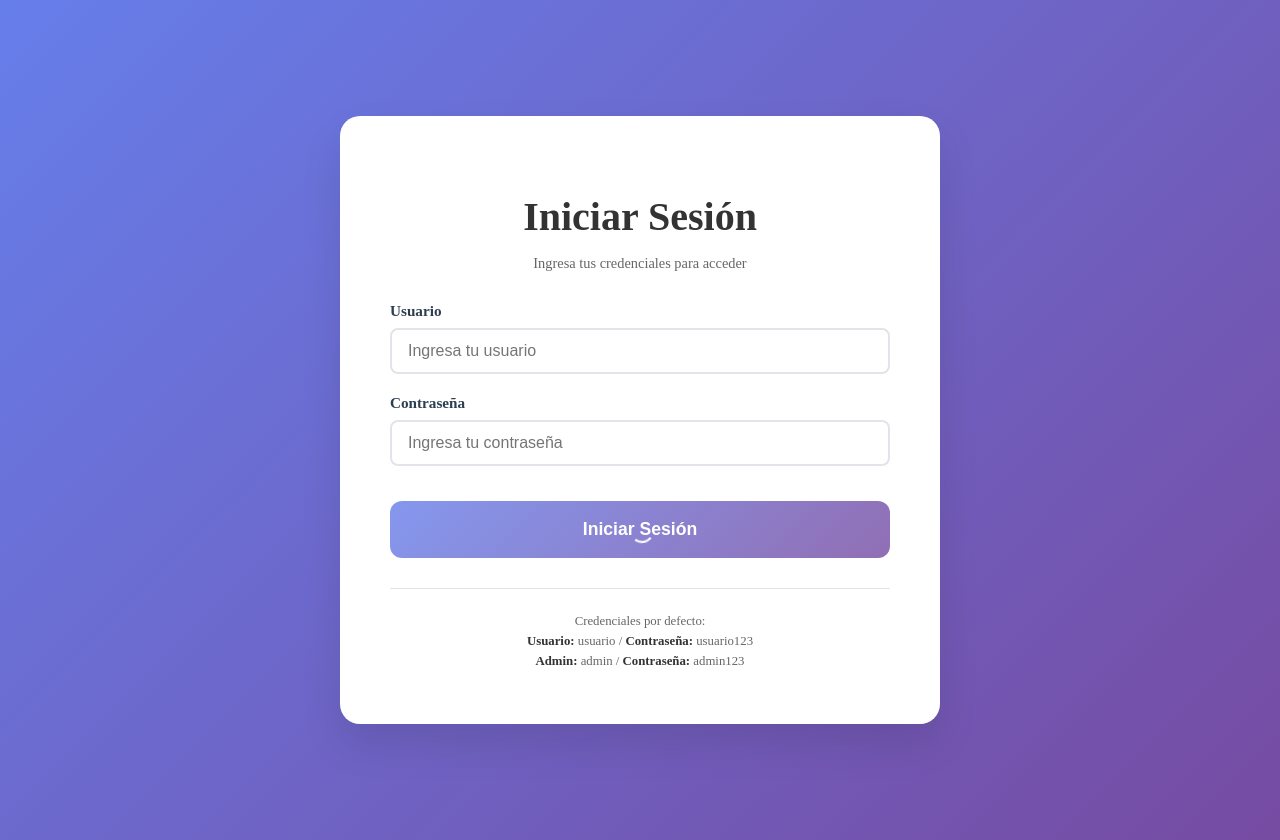
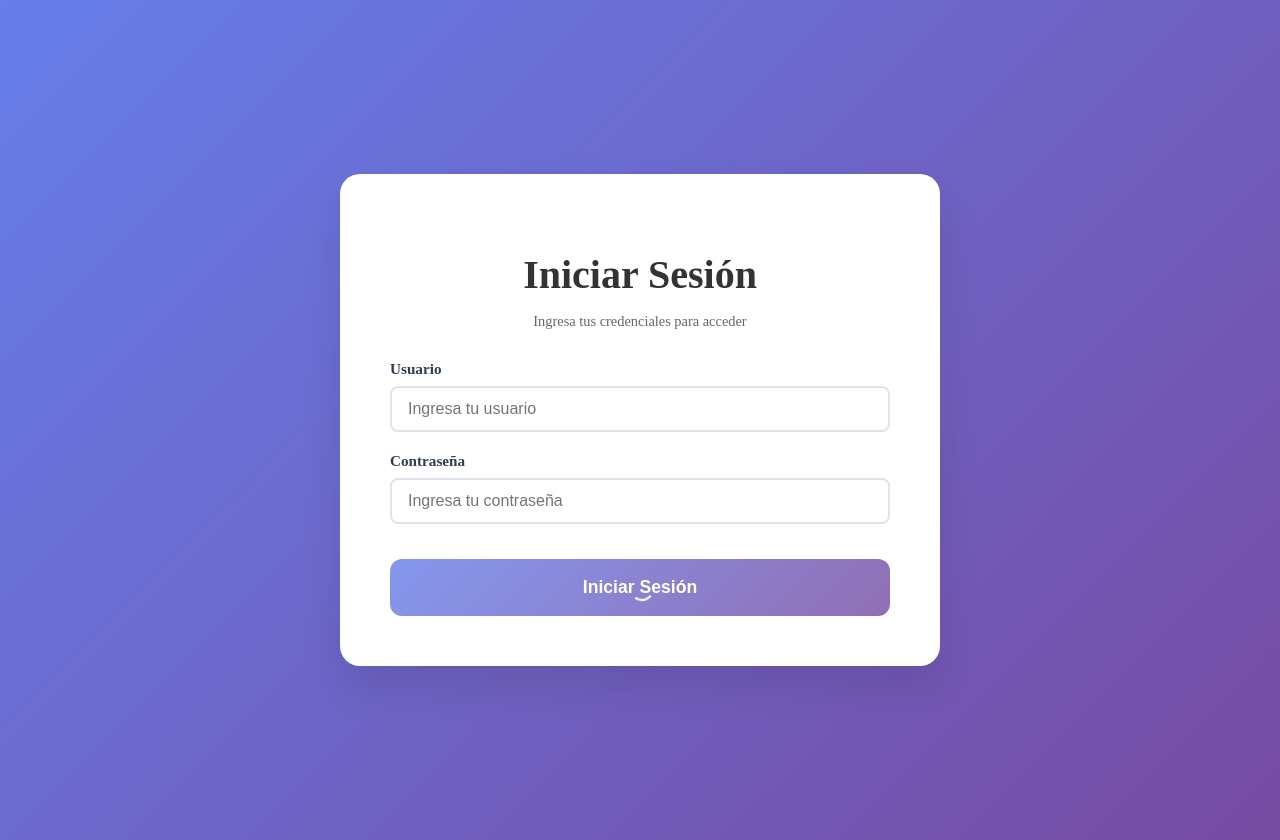
Before and after one commit to Kenia-Vergara/whastApp-frontend, a React (Vite) app: page / in a window 1280 px wide. Built offline with nearby package versions, Linux system fonts and the light colour scheme; no server answers.

Commit message:
Elimando user por defecto, ya no lo necesitamos

```diff
--- a/src/components/Login.jsx
+++ b/src/components/Login.jsx
@@ -136,18 +136,6 @@ const Login = ({ onLoginSuccess }) => {
             {loading ? "Iniciando sesión..." : "Iniciar Sesión"}
           </button>
         </form>
-
-        <div className="login-footer">
-          <p>Credenciales por defecto:</p>
-          <p>
-            <strong>Usuario:</strong> usuario / <strong>Contraseña:</strong>{" "}
-            usuario123
-          </p>
-          <p>
-            <strong>Admin:</strong> admin / <strong>Contraseña:</strong>{" "}
-            admin123
-          </p>
-        </div>
       </div>
     </div>
   );
```
